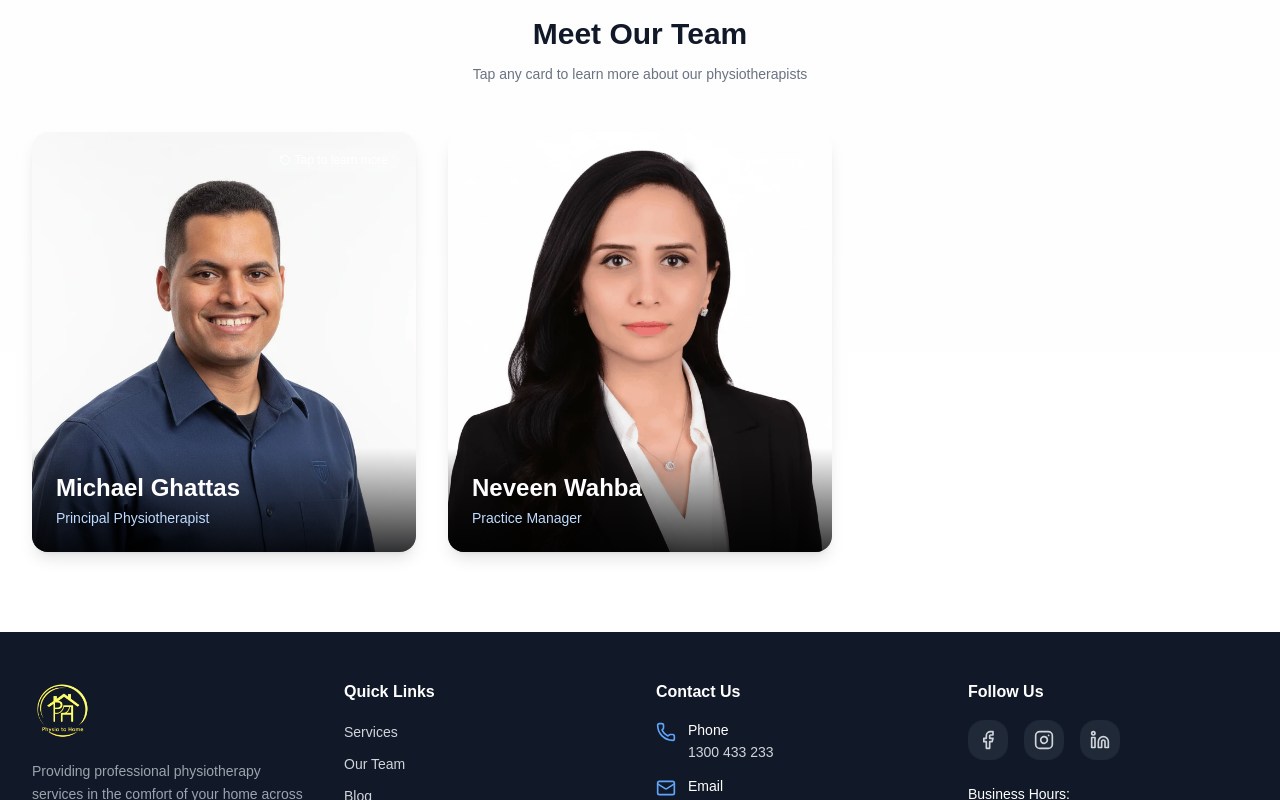
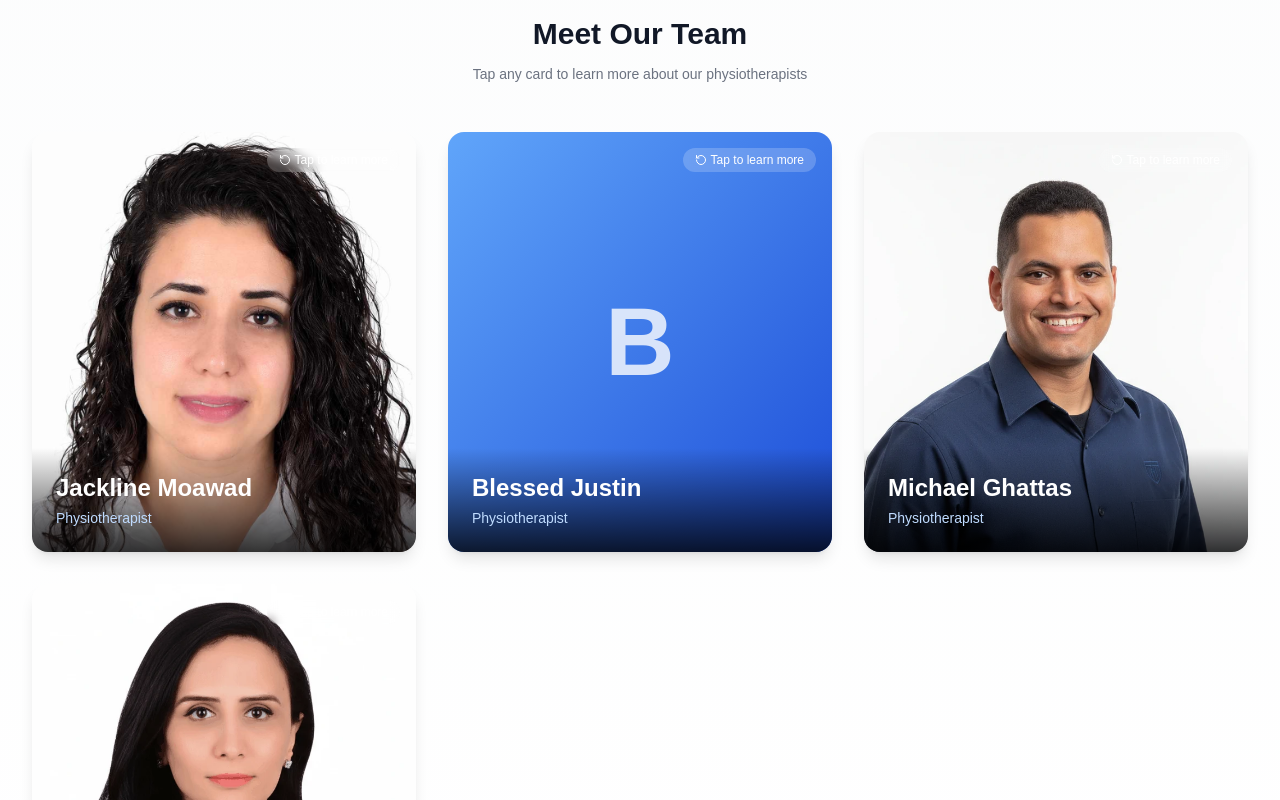
Before and after one commit to mtwasetku-ui/physioto, a Next.js app: page /team in a window 1280 px wide. Shown: the part 1340-2140 px from the top of the page. Built offline with nearby package versions, Linux system fonts and the light colour scheme; a web font is replaced by a local one.

Commit message:
Update teamData.ts

```diff
--- a/src/data/teamData.ts
+++ b/src/data/teamData.ts
@@ -18,12 +18,12 @@ export const teamMembers: TeamMember[] = [
   {
     id: '1',
     name: 'Michael Ghattas',
-    title: 'Principal Physiotherapist',
-    qualifications: 'BPhty, AHPRA Registered',
+    title: 'Physiotherapist',
+    qualifications: 'DPT, AHPRA Registered',
     specialties: 'Musculoskeletal, Neurological, Orthopaedic, Aged Care, Cervicogenic Dizziness',
     bio: 'Michael is an experienced physiotherapist, with over 15 years of experience in physiotherapy. His career has taken him across several countries, including Egypt, Kuwait, and Australia, where he has worked with a wide range of patients and conditions. This experience has shaped his practical, results-focused approach to rehabilitation. Through Physio to Home, Michael focuses on delivering high-quality physiotherapy in the comfort of patients’ homes. His goal is to help people improve mobility, manage pain, and maintain independence in their everyday lives.Outside of work, Michael enjoys spending time with family, listening to music, and cooking..',
     photo: '/team/micheal.webp',
-        order: 1,
+        order: 3,
   },
     {
     id: '2',
@@ -31,8 +31,28 @@ export const teamMembers: TeamMember[] = [
     title: 'Practice Manager',
     qualifications: 'Former Physio, Admin',
     specialties: 'Team Coordination and Staff Support',
-    bio: 'Our Practice Manager ensures the clinic runs smoothly and efficiently while providing a welcoming experience for every patient. They coordinate appointments, manage daily operations, and support both clients and clinicians to ensure high-quality care. With a strong focus on organisation and patient service, they help create a friendly and professional environment where patients feel supported throughout their physiotherapy journey.',
+    bio: 'Neveen brings a unique perspective to her role as Practice Manager — having worked as a physiotherapist herself, she understands the clinical side of patient care as well as the operational. She ensures every patient experience is smooth from the first phone call to the final appointment, coordinating schedules, supporting the clinical team, and making sure nothing falls through the cracks. Her background in physiotherapy means she can speak the same language as both patients and clinicians, which makes all the difference in a small, patient-focused practice like Physio to Home.',
     photo: '/team/neveen.webp',
-      order: 2,
+      order: 4,
   },
+   {
+  id: '3',
+  name: 'Jackline Moawad',
+  title: 'Physiotherapist',
+  qualifications: 'BPhty, DPT, AHPRA Registered',
+  specialties: 'Musculoskeletal, Orthopaedics, Pain Management, Home Exercise Programs, Electrotherapy',
+  bio: 'Jackline brings over 10 years of physiotherapy experience across hospital and rehabilitation settings in Egypt and Australia. She holds a Bachelor of Physiotherapy and a Doctor of Physical Therapy from Cairo University, and is AHPRA registered. Jackline has worked across orthopaedic, acute, and chronic care settings, with a strong focus on manual therapy, pain management, and individually tailored exercise programs. She is known for building genuine rapport with her patients and taking the time to ensure they fully understand their condition and treatment. Jackline speaks both English and Arabic, making her especially well placed to support patients from Arabic-speaking backgrounds.',
+  photo: '/team/Jackline Moawad.jpg',
+  order: 1,
+},
+  {
+  id: '4',
+  name: 'Blessed Justin',
+  title: 'Physiotherapist',
+  qualifications: 'BPhty, MPT, AHPRA Registered',
+  specialties: 'Neurological Rehabilitation, Musculoskeletal, Aged Care, Cardiopulmonary, NDIS & Home Care',
+  bio: 'Blessed brings over 16 years of physiotherapy experience across hospital, aged care, and community settings in India and Australia. He holds a Bachelor and Master of Physiotherapy from Tamil Nadu Dr. MGR Medical University and is AHPRA registered. Blessed has worked extensively with neurological conditions including stroke, Parkinson\'s disease, cerebral palsy and spinal injuries, as well as musculoskeletal and cardiopulmonary rehabilitation. Most recently he has been based in Launceston, working with NDIS and home care participants — making him a natural fit for the Physio to Home model. He is known for his patient-centred approach and his ability to design individualised programs that meet people where they are.',
+  photo: '',
+  order: 2,
+},
   ]
```
